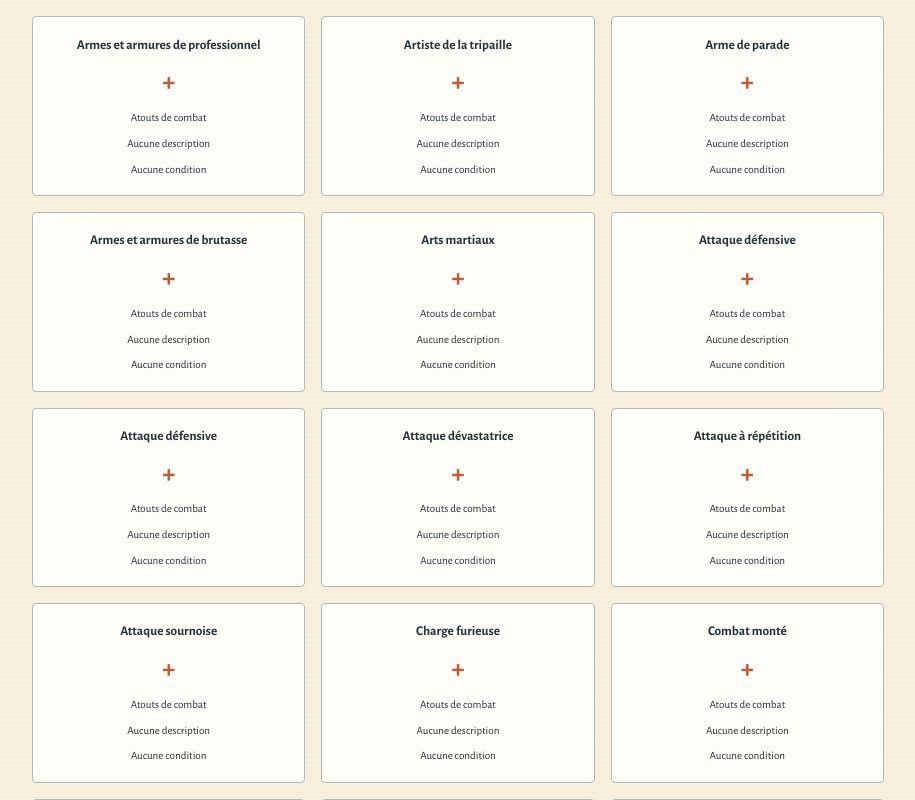
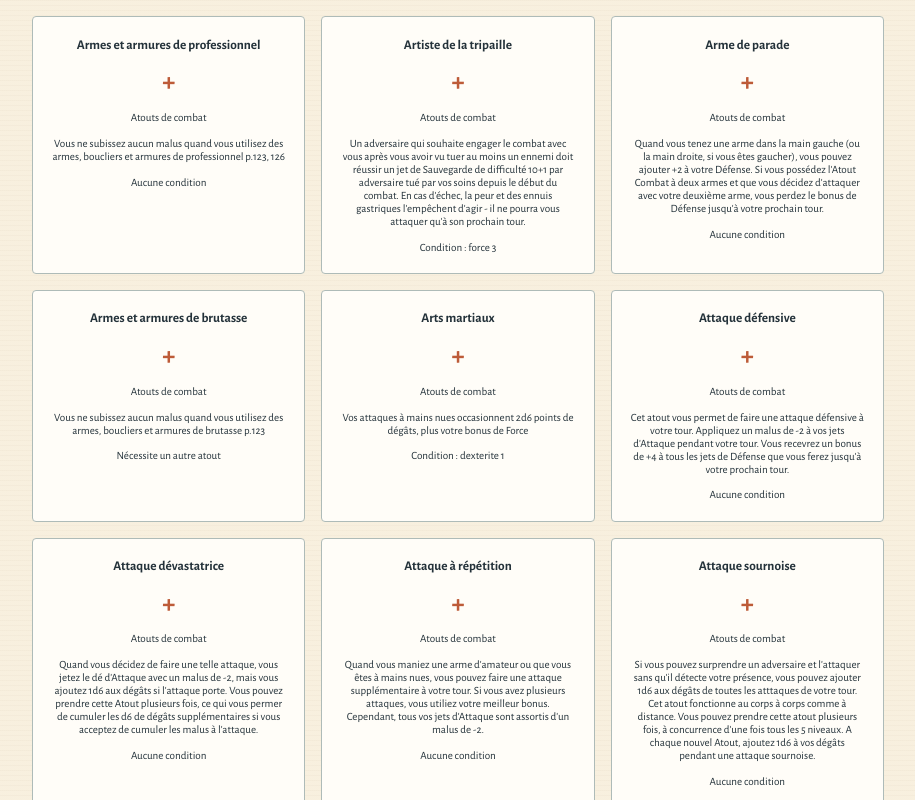
Before and after one commit to aosifre/character-jdr-lanfeust, an Angular app: page /characters/1/advantages in a window 1280 px wide. Shown: the part 380-1180 px from the top of the page, without its empty margins (182-1097 px from the left). Built offline with nearby package versions, Linux system fonts and the light colour scheme.

Commit message:
Ajout de description pour quelques atouts  de combat

```diff
--- a/src/app/advantage/advantage.service.ts
+++ b/src/app/advantage/advantage.service.ts
@@ -4,17 +4,16 @@ import { Advantage, AdvantageCategory } from './advantage.model';
 import { AttributeKey } from '../skill/skill.model';
 
 const defaultAdvantages: Advantage[] = [
-  { id: 'armes-armures-pro', title: 'Armes et armures de professionnel', category: 'combat', description: '', conditionAttribute: null, conditionMinimum: null, prerequisiteId: null },
-  { id: 'artiste-tripaille', title: 'Artiste de la tripaille', category: 'combat', description: '', conditionAttribute: null, conditionMinimum: null, prerequisiteId: null },
-  { id: 'arme-parade', title: 'Arme de parade', category: 'combat', description: '', conditionAttribute: null, conditionMinimum: null, prerequisiteId: null },
-  { id: 'armes-armures-brutasse', title: 'Armes et armures de brutasse', category: 'combat', description: '', conditionAttribute: null, conditionMinimum: null, prerequisiteId: null },
-  { id: 'arts-martiaux', title: 'Arts martiaux', category: 'combat', description: '', conditionAttribute: null, conditionMinimum: null, prerequisiteId: null },
-  { id: 'attaque-defensive', title: 'Attaque défensive', category: 'combat', description: '', conditionAttribute: null, conditionMinimum: null, prerequisiteId: null },
-  { id: 'attaque-defensive', title: 'Attaque défensive', category: 'combat', description: '', conditionAttribute: null, conditionMinimum: null, prerequisiteId: null },
-  { id: 'attaque-devastatrice', title: 'Attaque dévastatrice', category: 'combat', description: '', conditionAttribute: null, conditionMinimum: null, prerequisiteId: null },
-  { id: 'attaque-repetition', title: 'Attaque à répétition', category: 'combat', description: '', conditionAttribute: null, conditionMinimum: null, prerequisiteId: null },
-  { id: 'attaque-sournoise', title: 'Attaque sournoise', category: 'combat', description: '', conditionAttribute: null, conditionMinimum: null, prerequisiteId: null },
-  { id: 'charge-furieuse', title: 'Charge furieuse', category: 'combat', description: '', conditionAttribute: null, conditionMinimum: null, prerequisiteId: null },
+  { id: 'armes-armures-pro', title: 'Armes et armures de professionnel', category: 'combat', description: 'Vous ne subissez aucun malus quand vous utilisez des armes, boucliers et armures de professionnel p.123, 126', conditionAttribute: null, conditionMinimum: null, prerequisiteId: null },
+  { id: 'artiste-tripaille', title: 'Artiste de la tripaille', category: 'combat', description: 'Un adversaire qui souhaite engager le combat avec vous après vous avoir vu tuer au moins un ennemi doit réussir un jet de Sauvegarde de difficulté 10+1 par adversaire tué par vos soins depuis le début du combat. En cas d\'échec, la peur et des ennuis gastriques l\'empêchent d\'agir - il ne pourra vous attaquer qu\'à son prochain tour.', conditionAttribute:  'force', conditionMinimum:  3, prerequisiteId: null },
+  { id: 'arme-parade', title: 'Arme de parade', category: 'combat', description: 'Quand vous tenez une arme dans la main gauche (ou la main droite, si vous êtes gaucher), vous pouvez ajouter +2 à votre Défense. Si vous possédez l\'Atout Combat à deux armes et que vous décidez d\'attaquer avec votre deuxième arme, vous perdez le bonus de Défense jusqu\'à votre prochain tour.', conditionAttribute: null, conditionMinimum: null, prerequisiteId: null },
+  { id: 'armes-armures-brutasse', title: 'Armes et armures de brutasse', category: 'combat', description: 'Vous ne subissez aucun malus quand vous utilisez des armes, boucliers et armures de brutasse p.123', conditionAttribute: null, conditionMinimum: null, prerequisiteId: 'armes-armures-pro' },
+  { id: 'arts-martiaux', title: 'Arts martiaux', category: 'combat', description: 'Vos attaques à mains nues occasionnent 2d6 points de dégâts, plus votre bonus de Force', conditionAttribute: 'dexterite', conditionMinimum: 1, prerequisiteId: null },
+  { id: 'attaque-defensive', title: 'Attaque défensive', category: 'combat', description: 'Cet atout vous permet de faire une attaque défensive à votre tour. Appliquez un malus de -2 à vos jets d\'Attaque pendant votre tour. Vous recevrez un bonus de +4 à tous les jets de Défense que vous ferez jusqu\'à votre prochain tour.', conditionAttribute: null, conditionMinimum: null, prerequisiteId: null },
+  { id: 'attaque-devastatrice', title: 'Attaque dévastatrice', category: 'combat', description: 'Quand vous décidez de faire une telle attaque, vous jetez le dé d\'Attaque avec un malus de -2, mais vous ajoutez 1d6 aux dégâts si l\'attaque porte. Vous pouvez prendre cette Atout plusieurs fois, ce qui vous permer de cumuler les d6 de dégâts supplémentaires si vous acceptez de cumuler les malus à l\'attaque.', conditionAttribute: null, conditionMinimum: null, prerequisiteId: null },
+  { id: 'attaque-repetition', title: 'Attaque à répétition', category: 'combat', description: 'Quand vous maniez une arme d\'amateur ou que vous êtes à mains nues, vous pouvez faire une attaque supplémentaire à votre tour. Si vous avez plusieurs attaques, vous utiliez votre meilleur bonus. Cependant, tous vos jets d\'Attaque sont assortis d\'un malus de -2.', conditionAttribute: null, conditionMinimum: null, prerequisiteId: null },
+  { id: 'attaque-sournoise', title: 'Attaque sournoise', category: 'combat', description: 'Si vous pouvez surprendre un adversaire et l\'attaquer sans qu\'il détecte votre présence, vous pouvez ajouter 1d6 aux dégâts de toutes les atttaques de votre tour. Cet atout fonctionne au corps à corps comme à distance. Vous pouvez prendre cette atout plusieurs fois, à concurrence d\'une fois tous les 5 niveaux. A chaque nouvel Atout, ajoutez 1d6 à vos dégâts pendant une attaque sournoise.', conditionAttribute: null, conditionMinimum: null, prerequisiteId: null },
+  { id: 'charge-furieuse', title: 'Charge furieuse', category: 'combat', description: 'Si vous avez passé votre tour précédent à courir en direction de vos adversaires, les dégâts de votre première attaque sont doublés : jetez deux fois le nombre de d6 correspondant à votre arme et ajoutez votre bonus de Force.', conditionAttribute: null, conditionMinimum: null, prerequisiteId: null },
   { id: 'combat-monte', title: 'Combat monté', category: 'combat', description: '', conditionAttribute: null, conditionMinimum: null, prerequisiteId: null },
   { id: 'combat-a-deux-armes', title: 'Combat à deux armes', category: 'combat', description: '', conditionAttribute: null, conditionMinimum: null, prerequisiteId: null },
   { id: 'combat-en-aveugle', title: 'Combat en aveugle', category: 'combat', description: '', conditionAttribute: null, conditionMinimum: null, prerequisiteId: null },
```
